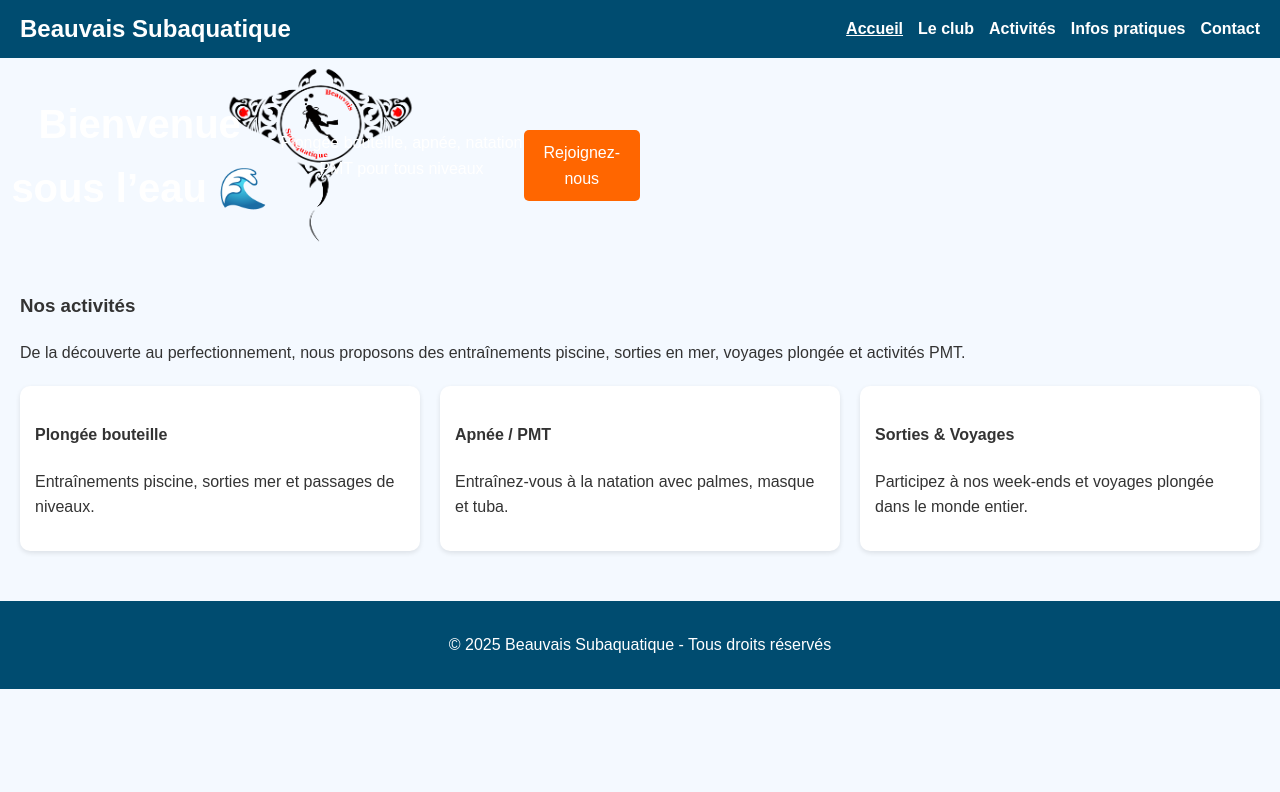
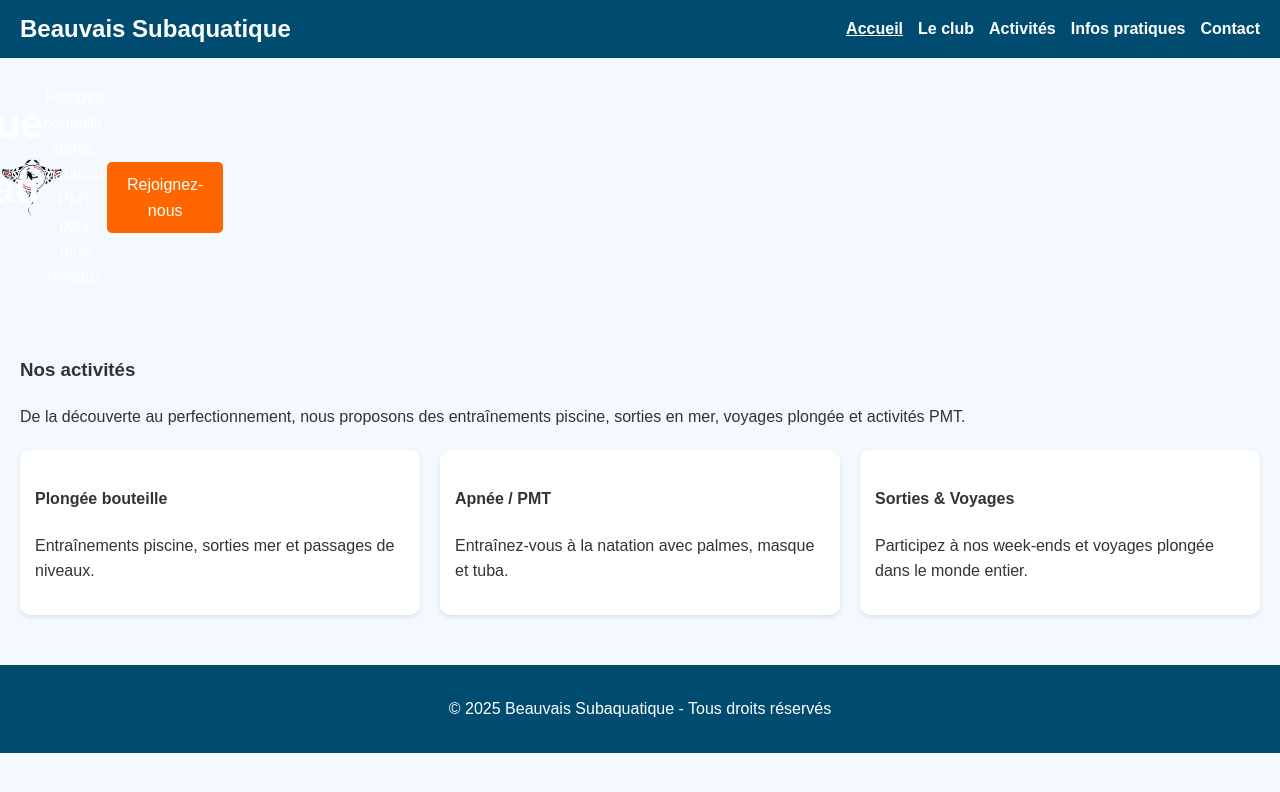
Before and after one commit to jeanpaulfsgt-netizen/Beauvaissubaquatique, a plain HTML site: page index.html in a window 1280 px wide. Drawn offline with Linux system fonts and the light colour scheme.

Commit message:
Update style.css

```diff
--- a/style.css
+++ b/style.css
@@ -47,8 +47,8 @@ nav a.active {
   text-align: center;
     background: url('images/hero.png') no-repeat center center; /* centre horizontal et vertical */
     background-size: contain;  /* ou cover selon le rendu */
-    width: 50%;              /* largeur de la bannière = largeur de la page */
-    height: 50%;            /* hauteur fixe ou ajustable */
+    width: 5%;              /* largeur de la bannière = largeur de la page */
+    height: 5%;            /* hauteur fixe ou ajustable */
     display: flex;
     align-items: center;      /* centre le texte verticalement */
     justify-content: center;  /* centre le texte horizontalement */
```
